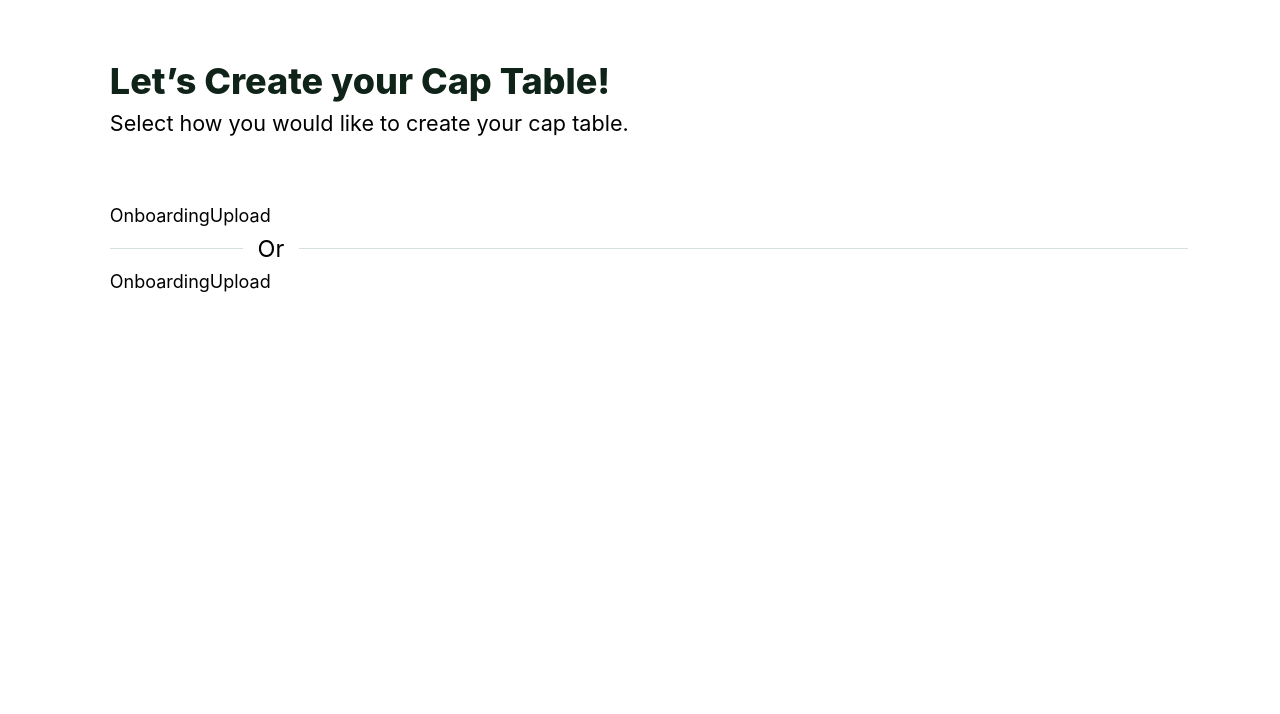
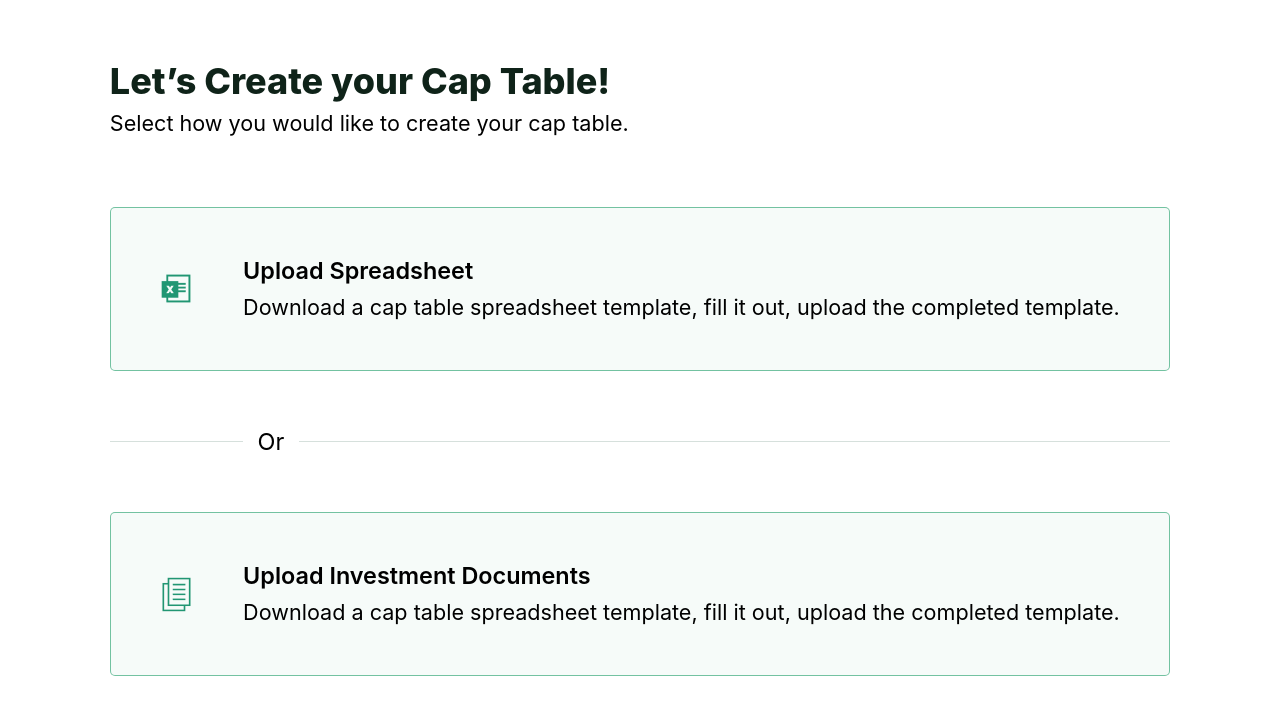
Before and after one commit to mdaz78/pulley-assignment, a React (Create React App) app: page / in a window 1280 px wide. Shown: the top 714 px of the page. Built offline with nearby package versions, Linux system fonts and the light colour scheme.

Commit message:
feat: Implement landing page

```diff
--- a/src/components/OnboardingUpload.js
+++ b/src/components/OnboardingUpload.js
@@ -1,5 +1,19 @@
 import React from 'react';
+import styled from 'styled-components';
+import { Card, SecondaryHeading, DescriptionText } from './styled';
 
 export default function OnboardingUpload({ icon, heading, description }) {
-  return <div>OnboardingUpload</div>;
+  const StyledImage = styled.img`
+    justify-self: center;
+  `;
+
+  return (
+    <Card>
+      <StyledImage src={icon} alt='Upload type Spreadsheet' />
+      <section>
+        <SecondaryHeading>{heading}</SecondaryHeading>
+        <DescriptionText>{description}</DescriptionText>
+      </section>
+    </Card>
+  );
 }
--- a/src/components/OrSeparator.js
+++ b/src/components/OrSeparator.js
@@ -4,9 +4,11 @@ import { Separator } from './styled';
 
 const Container = styled.section`
   display: grid;
-  grid-template-columns: 12.6% 3.5% 83.9%;
+  grid-template-columns: 12.6% 3.5% 1fr;
   align-items: center;
   gap: 0.5rem;
+  margin-top: 2.6rem;
+  margin-bottom: 2.6rem;
 `;
 
 const StyledP = styled.p`
--- a/src/components/styled/index.js
+++ b/src/components/styled/index.js
@@ -29,10 +29,24 @@ const Separator = styled.div`
   margin-top: 1.3rem;
   margin-bottom: 1.3rem;
 `;
+
+const Card = styled.div`
+  width: 100%;
+  height: 9.1rem;
+  background-color: rgba(83, 181, 141, 0.05);
+  border: 1.5px solid rgba(83, 181, 141, 0.8);
+  box-sizing: border-box;
+  border-radius: 5px;
+  display: grid;
+  grid-template-columns: 1fr 7fr;
+  align-items: center;
+`;
+
 export {
   PrimaryHeading,
   SecondaryHeading,
   DescriptionText,
   Wrapper,
   Separator,
+  Card,
 };
--- a/src/page/LandingPage.js
+++ b/src/page/LandingPage.js
@@ -4,7 +4,7 @@ import styled from 'styled-components';
 import Header from '../components/Header';
 import OnboardingUpload from '../components/OnboardingUpload';
 import OrSeparator from '../components/OrSeparator';
-import { Wrapper, Separator } from '../components/styled';
+import { Wrapper } from '../components/styled';
 import ExcelIcon from '../assets/excel.png';
 import PaperIcon from '../assets/paper.png';
 
@@ -26,6 +26,7 @@ export default function LandingPage() {
             icon={ExcelIcon}
             heading='Upload Spreadsheet'
             description='Download a cap table spreadsheet template, fill it out, upload the completed template.'
+            tabIndex='0'
           />
         </StyledLink>
         <OrSeparator />
@@ -34,6 +35,7 @@ export default function LandingPage() {
             icon={PaperIcon}
             heading='Upload Investment Documents'
             description='Download a cap table spreadsheet template, fill it out, upload the completed template.'
+            tabIndex='0'
           />
         </StyledLink>
       </Wrapper>
```
